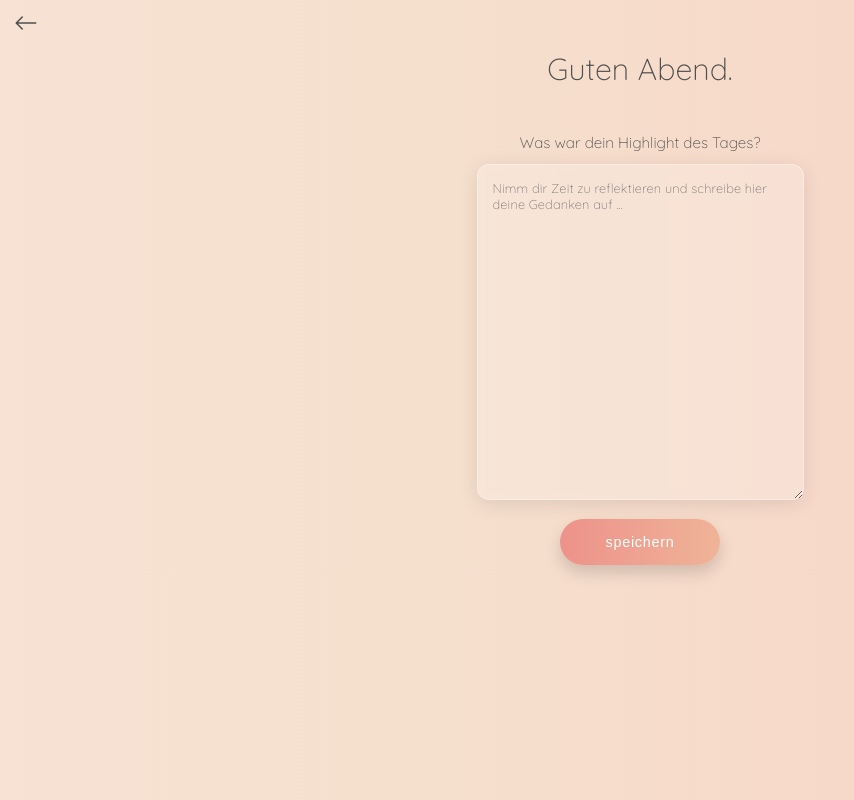
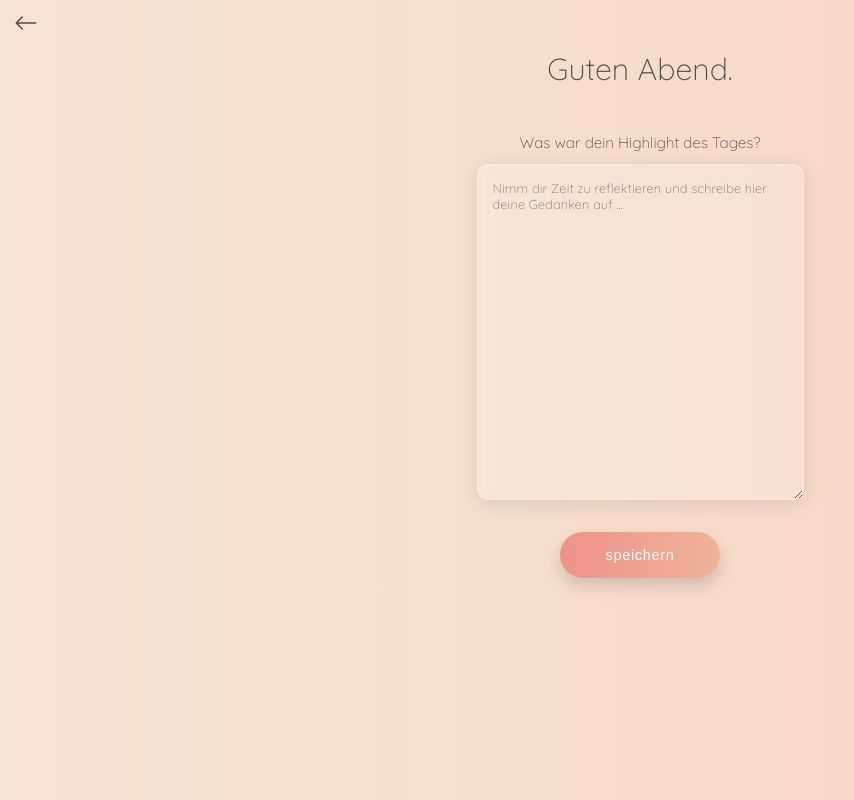
Before and after one commit to marialitwa/capstone-project, a Next.js app: page /evening in a window 1280 px wide. Shown: the whole page, without its empty margins (0-854 px from the left). Built offline with nearby package versions, Linux system fonts and the light colour scheme.

Commit message:
Update submit button position

```diff
--- a/components/QuestionForm.js
+++ b/components/QuestionForm.js
@@ -134,7 +134,7 @@ const StyledSubmitButton = styled.button`
   _height: 2rem;
   width: 10rem;
   margin-bottom: 0.5rem;
-  margin-top: 1.2rem;
+  margin-top: 2rem;
   _margin-top: 4rem;
   padding: 15px 40px;
   font-size: 0.9rem;
```
